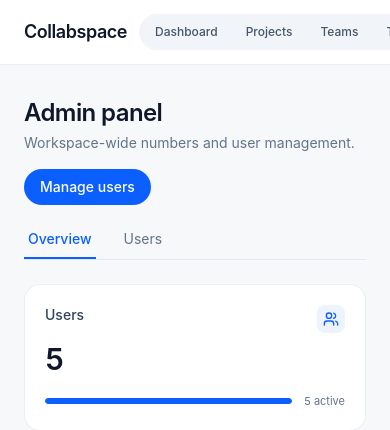
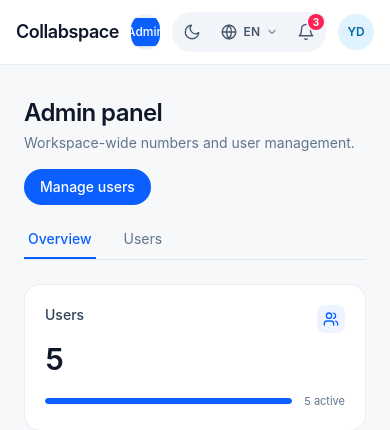
Before and after one commit to Yousef-Douhan/collabspace, a Laravel app: page /admin in a window 390 px wide; the page is wider, and only the part inside the window is pictured. Shown: the top 430 px of that part. Run offline with Laravel 12, Linux system fonts and the light colour scheme; a user stored in the database is signed in; data comes from the database, SQL or seed files in the repository; data that the repository does not hold is empty; style sheets or scripts are compiled from the project's sources.

Commit message:
Header: scroll the menu on narrow screens instead of overflowing the page

```diff
--- a/resources/views/components/layouts/app.blade.php
+++ b/resources/views/components/layouts/app.blade.php
@@ -42,10 +42,12 @@
 <body class="min-h-screen bg-canvas font-sans text-ink antialiased">
     {{-- Top bar (Figma: wordmark · pill nav · search · bell · user) --}}
     <header class="sticky top-0 z-30 border-b border-slate-200/70 bg-white print:hidden">
-        <div class="mx-auto flex h-16 max-w-[1360px] items-center gap-3 px-6 xl:gap-6">
-            <a href="{{ route('dashboard') }}" class="text-lg font-semibold tracking-tight">Collabspace</a>
+        <div class="mx-auto flex h-16 max-w-[1360px] items-center gap-3 px-4 sm:px-6 xl:gap-6">
+            <a href="{{ route('dashboard') }}" class="shrink-0 text-lg font-semibold tracking-tight">Collabspace</a>
 
-            <nav class="flex items-center gap-1 rounded-full bg-slate-100 p-1">
+            {{-- On narrow screens the menu scrolls sideways instead of pushing the toolbar off-screen. --}}
+            <nav class="flex min-w-0 items-center gap-1 overflow-x-auto rounded-full bg-slate-100 p-1 [scrollbar-width:none] [&::-webkit-scrollbar]:hidden"
+                 x-data x-init="$el.querySelector('.bg-brand')?.scrollIntoView({ inline: 'center', block: 'nearest' })">
                 @foreach ($nav as [$label, $route, $pattern])
                     <a href="{{ route($route) }}"
                        @class([
```
